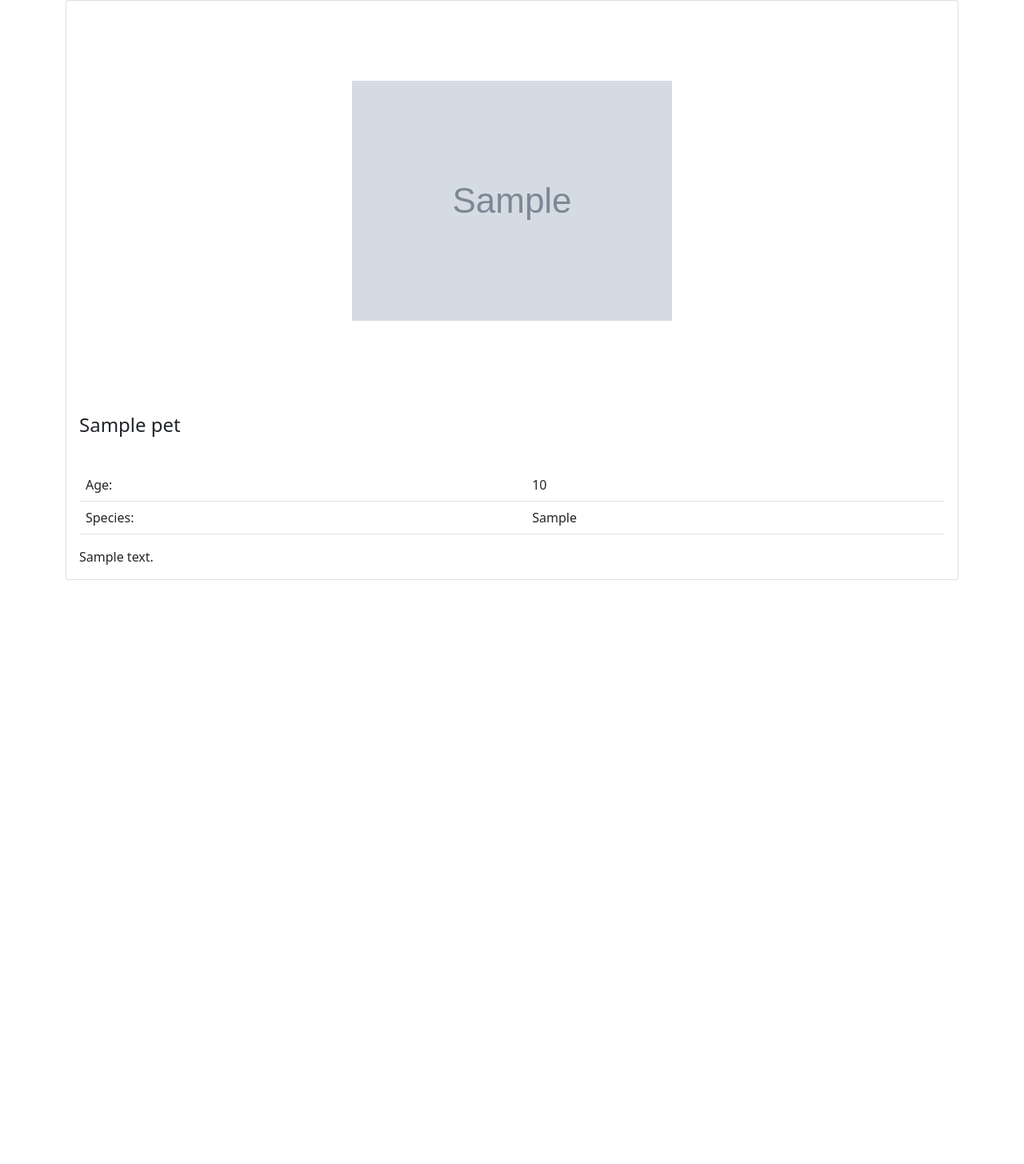
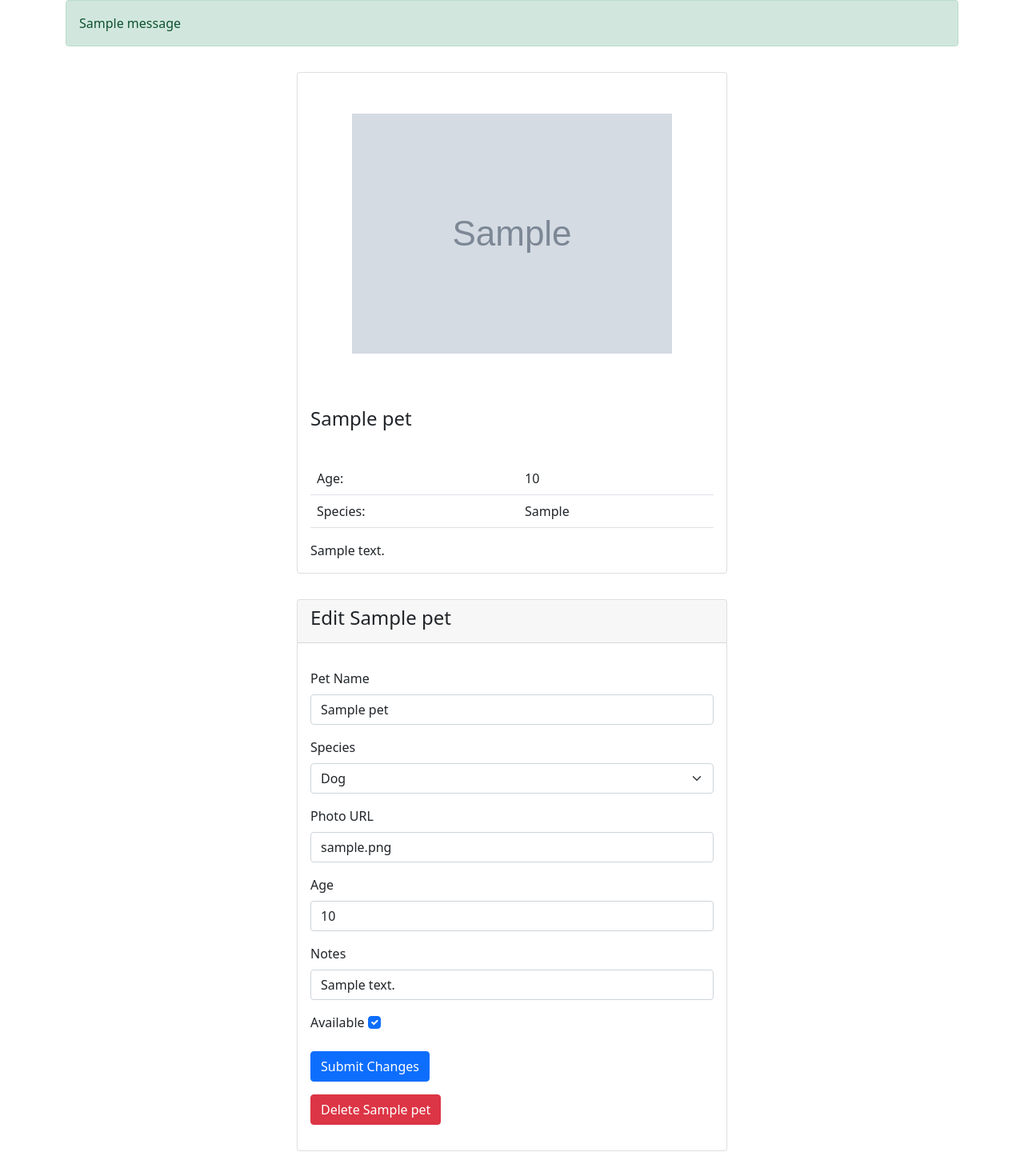
Before and after one commit to dixls/pet-adopt, a Flask app: page /1/ in a window 1280 px wide. Shown: the part 56-1511 px from the top of the page at 80% size. Before the commit the page ends 781 px from the top, so only its background shows below. Run offline with Flask 2, Linux system fonts and the light colour scheme; tables that the repository leaves empty hold one stand-in row (values such as "Sample post"); grey boxes marked "Sample" are stand-in pictures; one stand-in notice (Sample message) is shown; some libraries are stand-ins or nearby versions.

Commit message:
edit and delete working
exercise fully functional

```diff
--- a/app.py
+++ b/app.py
@@ -54,5 +54,29 @@ def pet_info(pet_id):
     """displays information about a specific pet"""
 
     pet = Pet.query.get(pet_id)
+    form = AddPetForm(obj=pet)
 
-    return render_template("pet_details.html", pet=pet)
+    if form.validate_on_submit():
+        pet.name = form.name.data
+        pet.species = form.species.data
+        pet.photo_url = form.photo_url.data
+        pet.age = form.age.data
+        pet.notes = form.notes.data
+        pet.available = form.available.data
+        db.session.commit()
+        flash(f"{pet.name} updated!", "success")
+        return render_template("pet_details.html", pet=pet, form=form)
+    else:
+        return render_template("pet_details.html", pet=pet, form=form)
+
+
+@app.route("/<pet_id>/delete/", methods=["POST"])
+def delete_pet(pet_id):
+    """removes given pet from db"""
+
+    pet = Pet.query.get(pet_id)
+    db.session.delete(pet)
+    db.session.commit()
+
+    flash(f"{pet.name} has been deleted", "danger")
+    return redirect("/")
--- a/templates/pet_details.html
+++ b/templates/pet_details.html
@@ -3,6 +3,13 @@
 {% block title %}Petdoption Zone - {{pet.name}}{% endblock %}
 
 {% block content %}
+{% with messages = get_flashed_messages(with_categories=True) %}
+{% for category, message in messages %}
+<div class="alert alert-{{category}}">{{message}}</div>
+{% endfor %}
+{% endwith %}
+<div class="row justify-content-md-center">
+    <div class="col col-6 p-3">
         <div class="card">
             <img src="{{pet.photo_url}}" alt="a nice photo of {{pet.name}}" class="card-img-top"
                 style="max-height: 500px; object-fit:scale-down;">
@@ -27,5 +34,45 @@
                 {% endif %}
             </div>
         </div>
-
+    </div>
+</div>
+<div class="row justify-content-md-center">
+    <div class="col col-6 p-3">
+        <div class="card">
+            <div class="card-header">
+                <h4 class="card-title"> Edit {{pet.name}}</h4>
+            </div>
+            <div class="card-body">
+                <form action="/{{pet.id}}/" class="mt-3" id="edit_pet_form" method="POST">
+                    {{ form.csrf_token }}
+                    {% if form.csrf_token.errors %}
+                    <div class="invalid-feedback">Your submission token is not valid.</div>
+                    {% endif %}
+                    {% for field in form
+                    if field.widget.input_type != 'hidden' %}
+                    <div class="mb-3">
+                        {% if field.type == 'BooleanField' %}
+                        {{ field.label(class_="form-label") }}
+                        {{ field(class_="form-check-input") }}
+                        {% elif field.type == 'SelectField' %}
+                        {{ field.label(class_="form-label") }}
+                        {{ field(class_="form-select") }}
+                        {% else %}
+                        {{ field.label(class_="form-label") }}
+                        {{ field(class_="form-control") }}
+                        {% endif %}
+                        {% for error in field.errors %}
+                        {{ error(class_="invalid-feedback") }}
+                        {% endfor %}
+                    </div>
+                    {% endfor %}
+                    <button class="btn btn-primary mb-3" type="submit">Submit Changes</button>
+                </form>
+                <form action="/{{pet.id}}/delete/" method="post">
+                    <button class="btn btn-danger mb-3">Delete {{pet.name}}</button>
+                </form>
+            </div>
+        </div>
+    </div>
+</div>
 {% endblock %}
```
Lines whose indentation alone changed are shown as unchanged.
